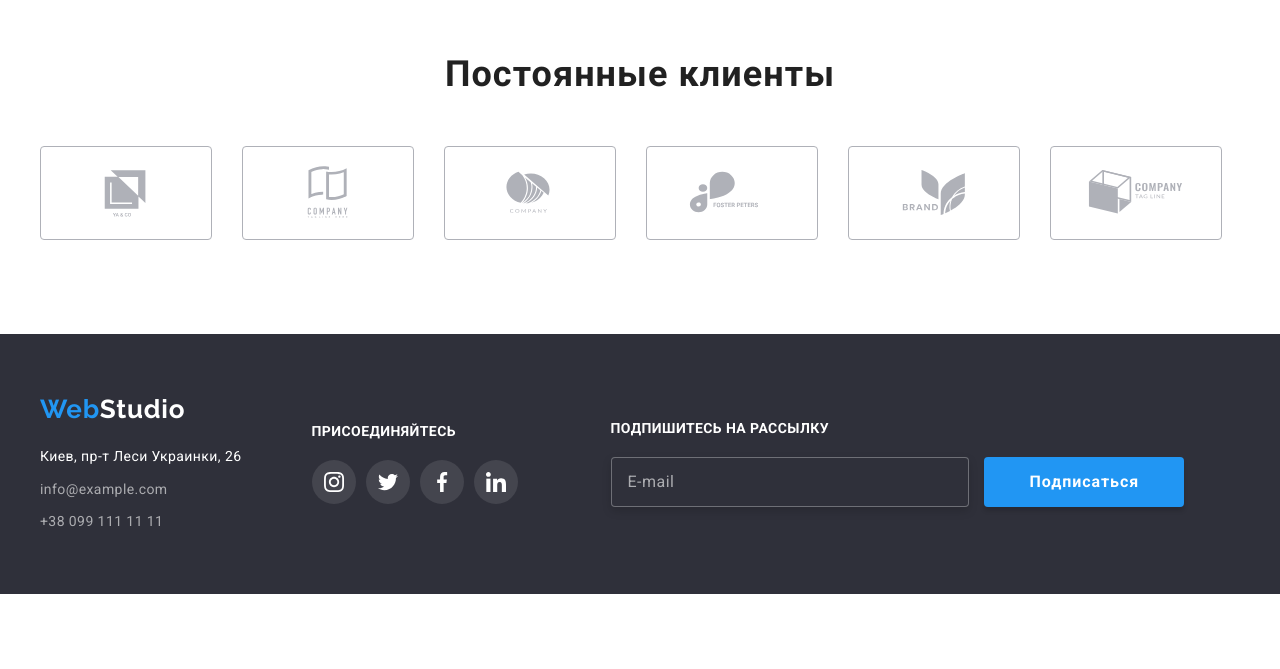
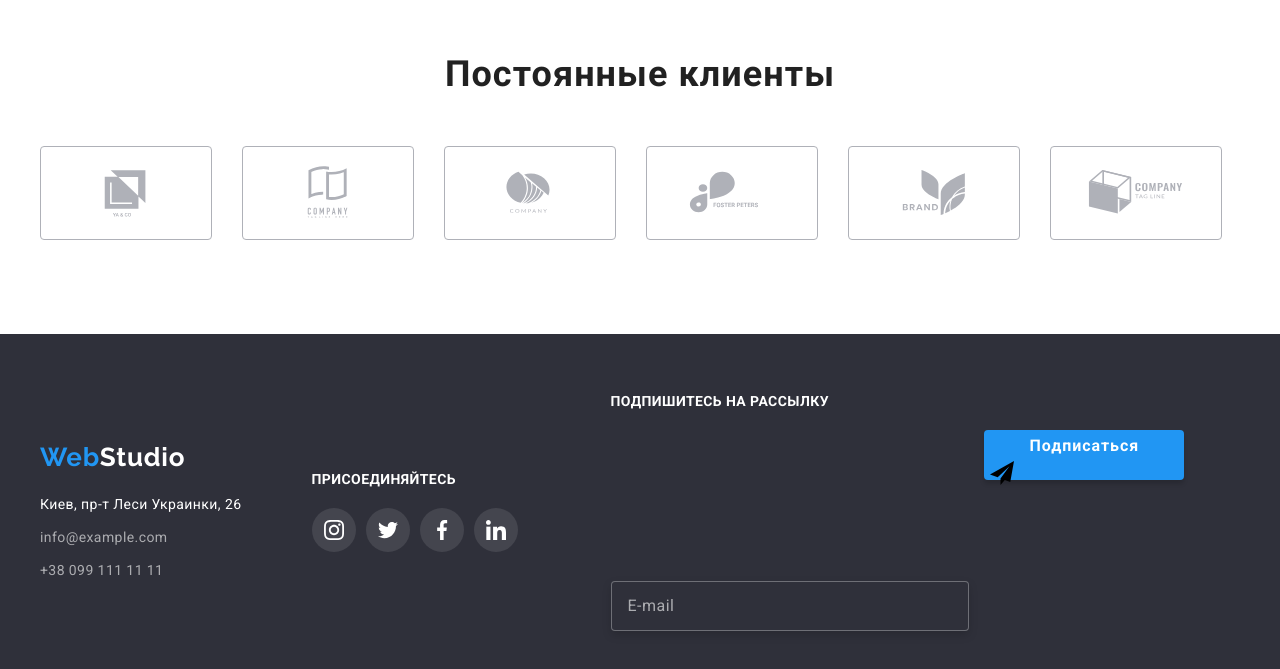
Before and after one commit to Dante4Rungun/GoIT2022, a plain HTML site: page goit-markup-hw-06/index.html in a window 1280 px wide. Shown: the part 2344-3013 px from the top of the page. Before the commit the page ends 2938 px from the top, so only its background shows below. Drawn offline with Linux system fonts and the light colour scheme.

Commit message:
Update index.html

```diff
--- a/goit-markup-hw-06/index.html
+++ b/goit-markup-hw-06/index.html
@@ -366,8 +366,15 @@
             </div>
             <div class="subscribe">
                 <p class="subscribe-titel">Подпишитесь на рассылку</p>
-                <input type="email" class="subscribe-input" placeholder="E-mail">
-                <button class="subscribe-submit" type="submit">Подписаться</button>
+                <div class="subscribe-area">
+                    <input type="email" class="subscribe-input" placeholder="E-mail">
+                    <button class="subscribe-submit" type="submit">
+                        Подписаться
+                        <svg class="subscribe-send-icon">
+                            <use href="./images/symbol-subscribe.svg#icon-send" width="24" height="24"></use>
+                        </svg>
+                    </button>
+                </div>
             </div>
         </div>
     </footer>
```
